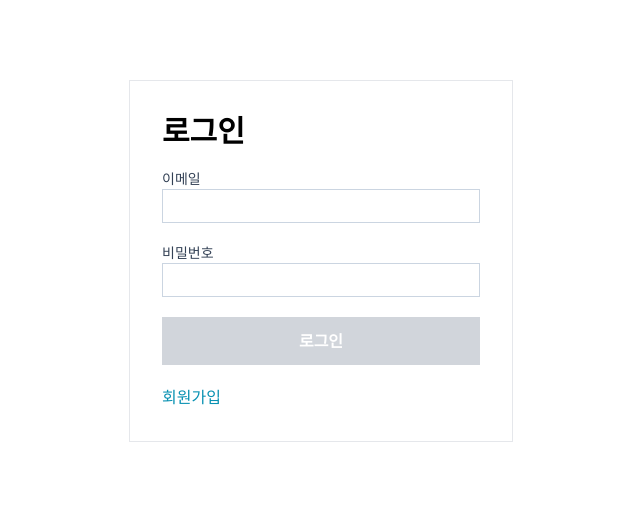
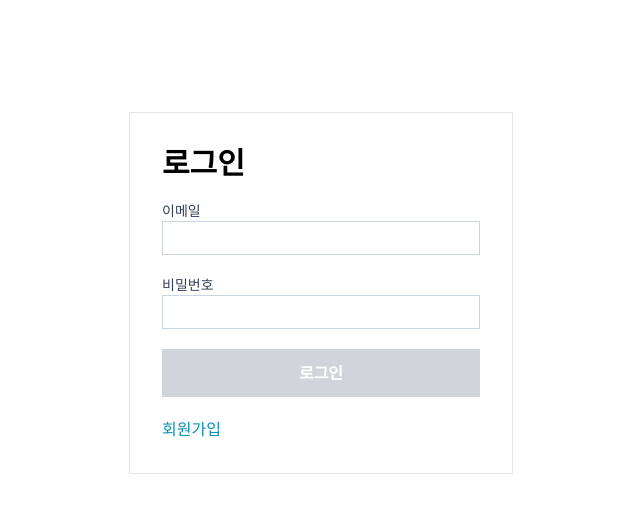
Before and after one commit to YongPilMoon/wanted-pre-onboarding-challenge-fe-1, a React (Vite) app: page /auth/login in a window 1280 px wide. Shown: the top 512 px of the page, without its empty margins (319-959 px from the left). Built offline with nearby package versions, Linux system fonts and the light colour scheme.

Commit message:
feat: 로그아웃 구현

```diff
--- /dev/null
+++ b/src/ui/Header.tsx
@@ -0,0 +1,22 @@
+import { useRecoilValue, useResetRecoilState } from "recoil";
+import { authState } from "../store/atoms";
+
+function Header() {
+  const { token } = useRecoilValue(authState);
+  const resetAuth = useResetRecoilState(authState);
+  const onButtonClick = () => {
+    localStorage.setItem("token", "");
+    resetAuth();
+  };
+  return (
+    <header className="p-4 flex justify-end">
+      {token && (
+        <button className="p-2 bg-gray-300 text-xs" onClick={onButtonClick}>
+          로그아웃
+        </button>
+      )}
+    </header>
+  );
+}
+
+export default Header;
--- a/src/ui/Layout.tsx
+++ b/src/ui/Layout.tsx
@@ -1,9 +1,11 @@
 import { Outlet } from "react-router-dom";
+import Header from "./Header";
 
 function Layout() {
   return (
-    <div className="container mx-auto p-20">
-      <main>
+    <div>
+      <Header />
+      <main className="container mx-auto p-20">
         <Outlet />
       </main>
     </div>
```
